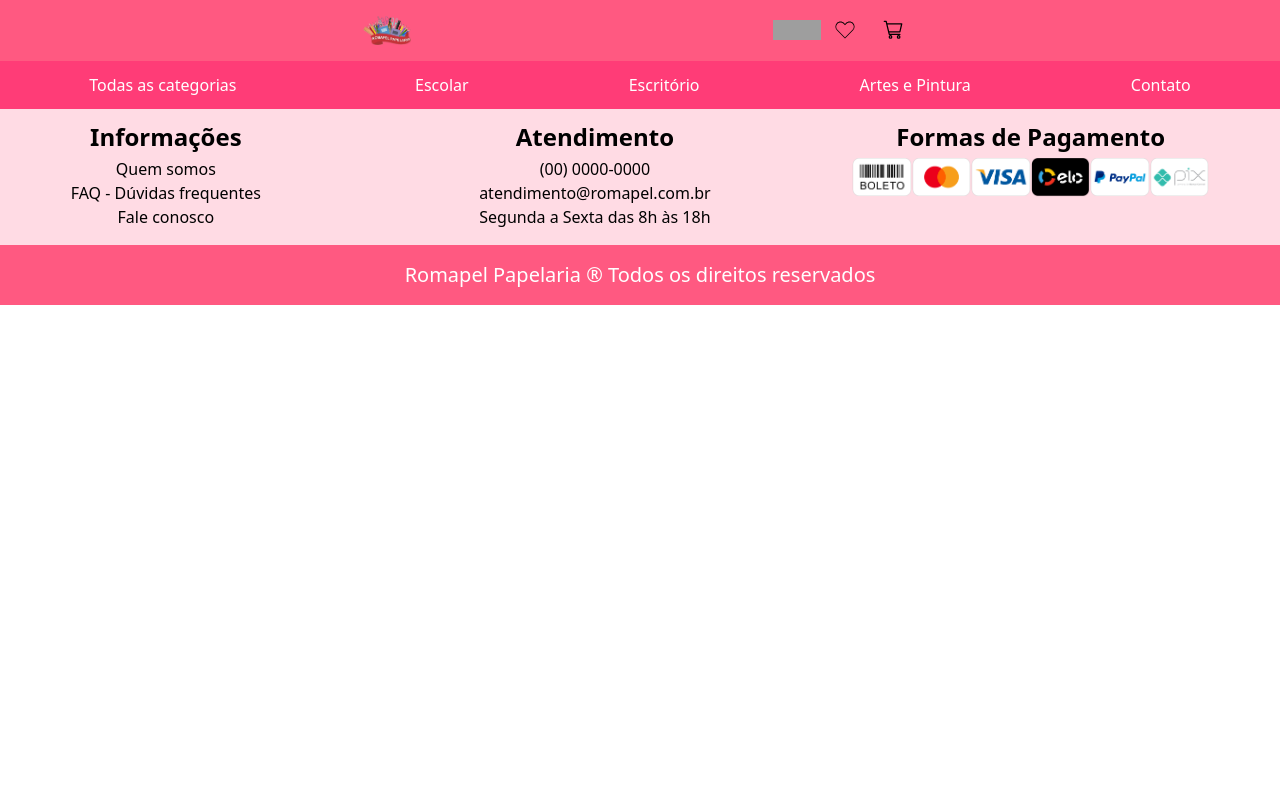
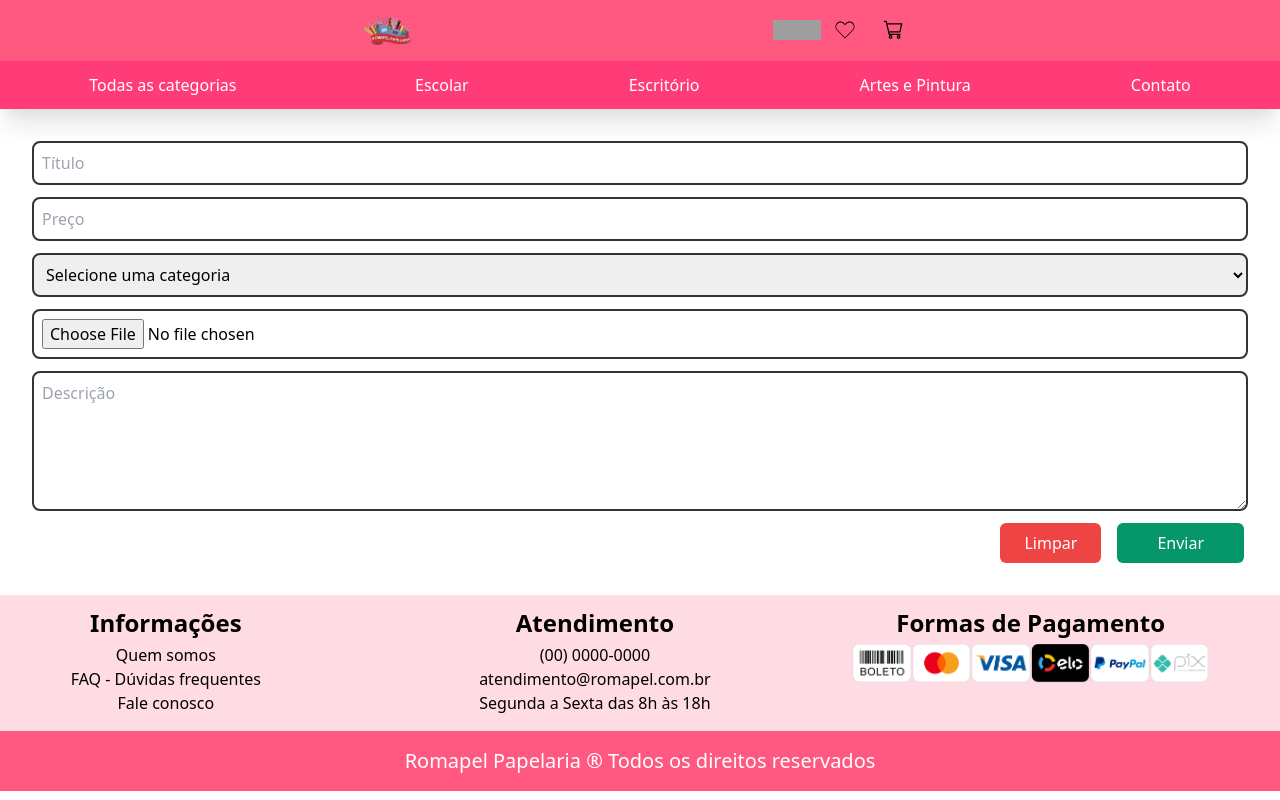
Before and after one commit to cristianebeel/fatec-projeto-integrador-2, a Nuxt app: page /admin/novo-produto in a window 1280 px wide. Built offline with nearby package versions, Linux system fonts and the light colour scheme; no server answers; grey boxes are pictures that could not be loaded.

Commit message:
Criação de página para cadastrar novo produto

```diff
--- /dev/null
+++ b/pages/admin/novo-produto.vue
@@ -0,0 +1,103 @@
+<template>
+    <div>
+        <span v-if="waiting" class="mt-6">Aguarde...</span>
+        <template v-else>
+            <form class="p-8 flex flex-col gap-3 w-full" @submit.prevent="addProduct">
+                <input v-model="title" type="text" placeholder="Título" class="w-full">
+                <input v-model="price" type="text" placeholder="Preço" class="w-1/3">
+                <select v-model="category">
+                    <option value="" selected="selected" disabled
+                        classs="w-1/2">Selecione uma categoria</option>
+                    <option value="agenda">Agenda</option>
+                    <option value="escrita">Escrita</option>
+                    <option value="estojo">Estojo</option>
+                    <option value="mochila">Mochila</option>
+                    <option value="organizacao">Organização</option>
+                    <option value="pintura">Pintura</option>
+                    <option value="planner">Planner</option>
+                </select>
+                <input type="file" id="upload">
+                <textarea v-model="description" type="text" rows="5" placeholder="Descrição" />
+                <div class="flex justify-end gap-4 mx-1">
+                    <button type="reset" class="py-2 px-6 text-white bg-red-500 rounded-md
+                        hover:bg-red-600 focus:bg-red-700 focus:outline-none"
+                    >
+                        Limpar
+                    </button>
+                    <button type="submit"
+                    class="py-2 px-10 text-white bg-green-600 rounded-md
+                    hover:bg-green-500 focus:bg-green-700 focus:outline-none"
+                    >
+                        Enviar
+                    </button>
+                </div>
+            </form>
+        </template>
+    </div>
+</template>
+
+<style scoped>
+input, select, textarea{
+    border: 2px solid #333;
+    border-radius: .5rem;
+    padding: .5rem;
+    width: 100%;
+}
+</style>
+
+<script>
+import io from 'socket.io-client'
+
+export default {
+    data(){
+        return{
+            waiting: false,
+            title: '',
+            price: '',
+            category: '',
+            description: '',
+            products: []
+        }
+    },
+
+    mounted(){
+        const socket = io('http://localhost:8080')
+
+        socket.on('product-created', created => {
+            this.products.push(created)
+        })
+    },
+
+    async fetch(){
+        try{
+            this.waiting = true
+            this.products = await this.$axios.$get('http://localhost:8080/products')
+        }catch{
+            alert('Ops! Parece que deu erro...')
+        }finally{
+            this.waiting = false
+        }
+    },
+
+    methods: {
+        async addProduct(){
+            try{
+                this.waiting = true
+                const image = `~/assets/img/produtos/${upload.files[0].name}`
+                const product = { title: this.title, price: this.price, description: this.description,
+                    category: this.category, image: image }
+
+                await this.$axios.$post(`http://localhost:8080/products`, product)
+                this.title = ''
+                this.price = ''
+                this.category = ''
+                this.description = ''
+            }catch{
+                alert('Erro ao cadastrar produto.')
+            }finally{
+                this.waiting = false
+            }
+        }
+    }
+}
+</script>
```
